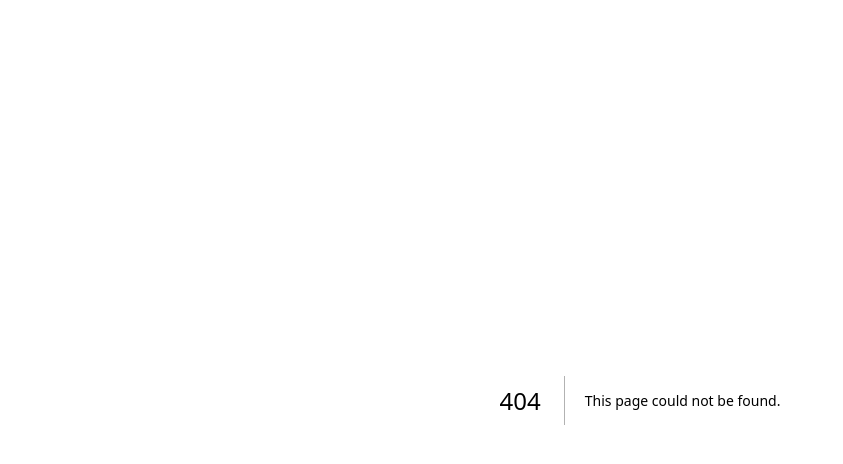
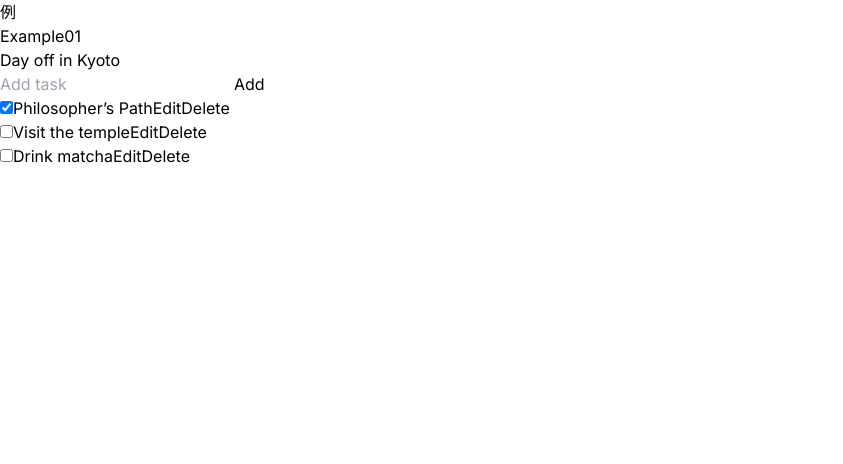
Before and after one commit to ai-biz20-sasaki/learn-react, a Next.js app: page /managing-state/scaling-up-with-reducer-and-context in a window 1280 px wide. Before the commit this address had no page. Shown: the top 464 px of the page, without its empty margins (0-843 px from the left). Built offline with nearby package versions, Linux system fonts and the light colour scheme.

Commit message:
Add managing-state/scaling-up-with-reducer-and-context/add-task01

```diff
--- /dev/null
+++ b/src/app/managing-state/scaling-up-with-reducer-and-context/add-task01.tsx
@@ -0,0 +1,18 @@
+import { useState } from 'react';
+
+export default function AddTask({ onAddTask }) {
+  const [text, setText] = useState('');
+  return (
+    <>
+      <input
+        placeholder="Add task"
+        value={text}
+        onChange={e => setText(e.target.value)}
+      />
+      <button onClick={() => {
+        setText('');
+        onAddTask(text);
+      }}>Add</button>
+    </>
+  )
+}
--- /dev/null
+++ b/src/app/managing-state/scaling-up-with-reducer-and-context/example01.tsx
@@ -0,0 +1,81 @@
+"use client"
+import { useReducer } from 'react';
+import AddTask from './add-task01';
+import TaskList from './task-list01';
+
+export default function TaskApp() {
+  const [tasks, dispatch] = useReducer(
+    tasksReducer,
+    initialTasks
+  );
+
+  function handleAddTask(text) {
+    dispatch({
+      type: 'added',
+      id: nextId++,
+      text: text,
+    });
+  }
+
+  function handleChangeTask(task) {
+    dispatch({
+      type: 'changed',
+      task: task
+    });
+  }
+
+  function handleDeleteTask(taskId) {
+    dispatch({
+      type: 'deleted',
+      id: taskId
+    });
+  }
+
+  return (
+    <>
+      <h1>Day off in Kyoto</h1>
+      <AddTask
+        onAddTask={handleAddTask}
+      />
+      <TaskList
+        tasks={tasks}
+        onChangeTask={handleChangeTask}
+        onDeleteTask={handleDeleteTask}
+      />
+    </>
+  );
+}
+
+function tasksReducer(tasks, action) {
+  switch (action.type) {
+    case 'added': {
+      return [...tasks, {
+        id: action.id,
+        text: action.text,
+        done: false
+      }];
+    }
+    case 'changed': {
+      return tasks.map(t => {
+        if (t.id === action.task.id) {
+          return action.task;
+        } else {
+          return t;
+        }
+      });
+    }
+    case 'deleted': {
+      return tasks.filter(t => t.id !== action.id);
+    }
+    default: {
+      throw Error('Unknown action: ' + action.type);
+    }
+  }
+}
+
+let nextId = 3;
+const initialTasks = [
+  { id: 0, text: 'Philosopher’s Path', done: true },
+  { id: 1, text: 'Visit the temple', done: false },
+  { id: 2, text: 'Drink matcha', done: false }
+];
--- /dev/null
+++ b/src/app/managing-state/scaling-up-with-reducer-and-context/page.tsx
@@ -0,0 +1,38 @@
+//https://react.dev/learn/extracting-state-logic-into-a-reducer#challenges
+//https://react.dev/learn/scaling-up-with-reducer-and-context
+import Link from 'next/link'
+import Example01 from './example01'
+//import Challenge01 from './challenge01'
+//import Challenge02 from './challenge02'
+//import Challenge03 from './challenge03'
+
+export default function Page() {
+  return (
+    <div>
+      <h2>
+        <a
+          className=""
+          href="https://react.dev/learn/scaling-up-with-reducer-and-context"
+          target="_blank"
+          rel="noopener noreferrer"
+        >
+          例
+        </a>
+      </h2>
+      <h3>Example01</h3>
+      <Example01 />
+      {/*
+      <h2>
+        <a
+          className=""
+          href="https://react.dev/learn/extracting-state-logic-into-a-reducer#challenges"
+          target="_blank"
+          rel="noopener noreferrer"
+        >
+          Try out some challenges|いくつかのチャレンジを試してみる
+        </a>
+      </h2>
+      */}
+    </div>
+  )
+}
--- /dev/null
+++ b/src/app/managing-state/scaling-up-with-reducer-and-context/task-list01.tsx
@@ -0,0 +1,70 @@
+import { useState } from 'react';
+
+export default function TaskList({
+  tasks,
+  onChangeTask,
+  onDeleteTask
+}) {
+  return (
+    <ul>
+      {tasks.map(task => (
+        <li key={task.id}>
+          <Task
+            task={task}
+            onChange={onChangeTask}
+            onDelete={onDeleteTask}
+          />
+        </li>
+      ))}
+    </ul>
+  );
+}
+
+function Task({ task, onChange, onDelete }) {
+  const [isEditing, setIsEditing] = useState(false);
+  let taskContent;
+  if (isEditing) {
+    taskContent = (
+      <>
+        <input
+          value={task.text}
+          onChange={e => {
+            onChange({
+              ...task,
+              text: e.target.value
+            });
+          }} />
+        <button onClick={() => setIsEditing(false)}>
+          Save
+        </button>
+      </>
+    );
+  } else {
+    taskContent = (
+      <>
+        {task.text}
+        <button onClick={() => setIsEditing(true)}>
+          Edit
+        </button>
+      </>
+    );
+  }
+  return (
+    <label>
+      <input
+        type="checkbox"
+        checked={task.done}
+        onChange={e => {
+          onChange({
+            ...task,
+            done: e.target.checked
+          });
+        }}
+      />
+      {taskContent}
+      <button onClick={() => onDelete(task.id)}>
+        Delete
+      </button>
+    </label>
+  );
+}
--- a/src/app/page.tsx
+++ b/src/app/page.tsx
@@ -105,7 +105,7 @@
           </Link>
         </li>
         <li>
-          <Link href="/managing-state/reacting-to-input-with-state">
+          <Link href="/managing-state/scaling-up-with-reducer-and-context">
             Scaling Up with Reducer and Context|Reducer と Context によるスケールアップ
           </Link>
         </li>
```
